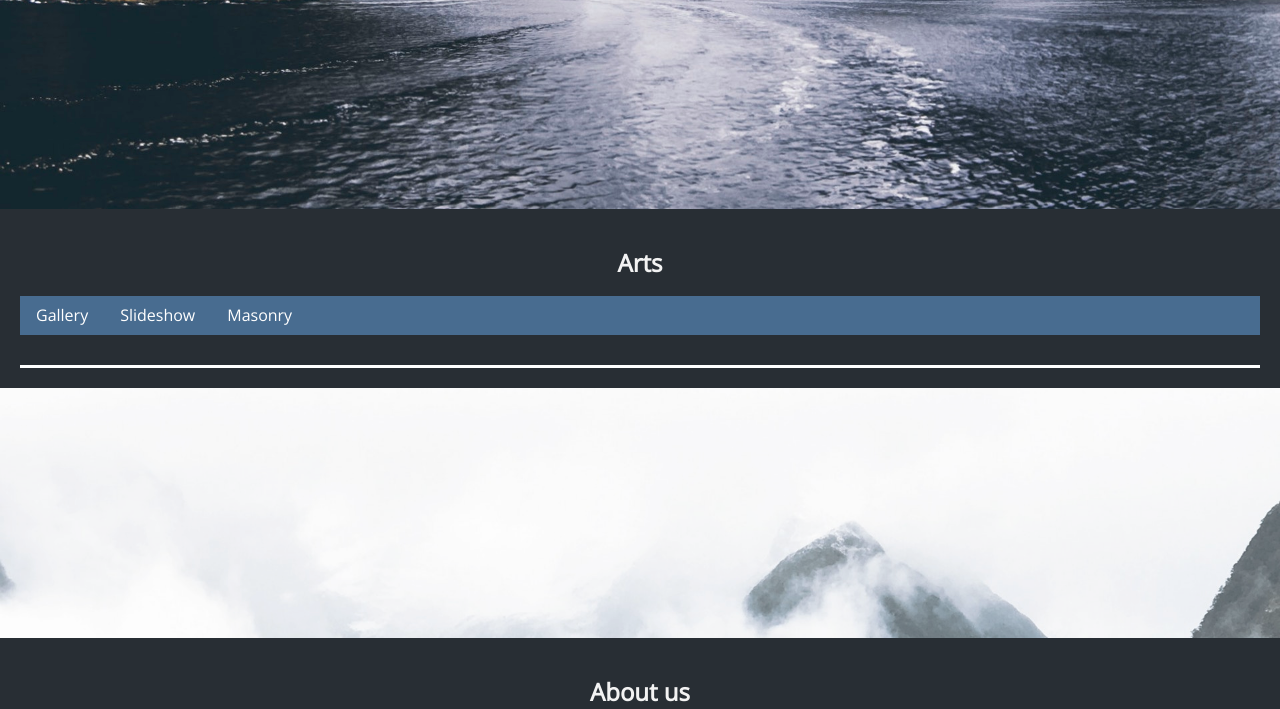
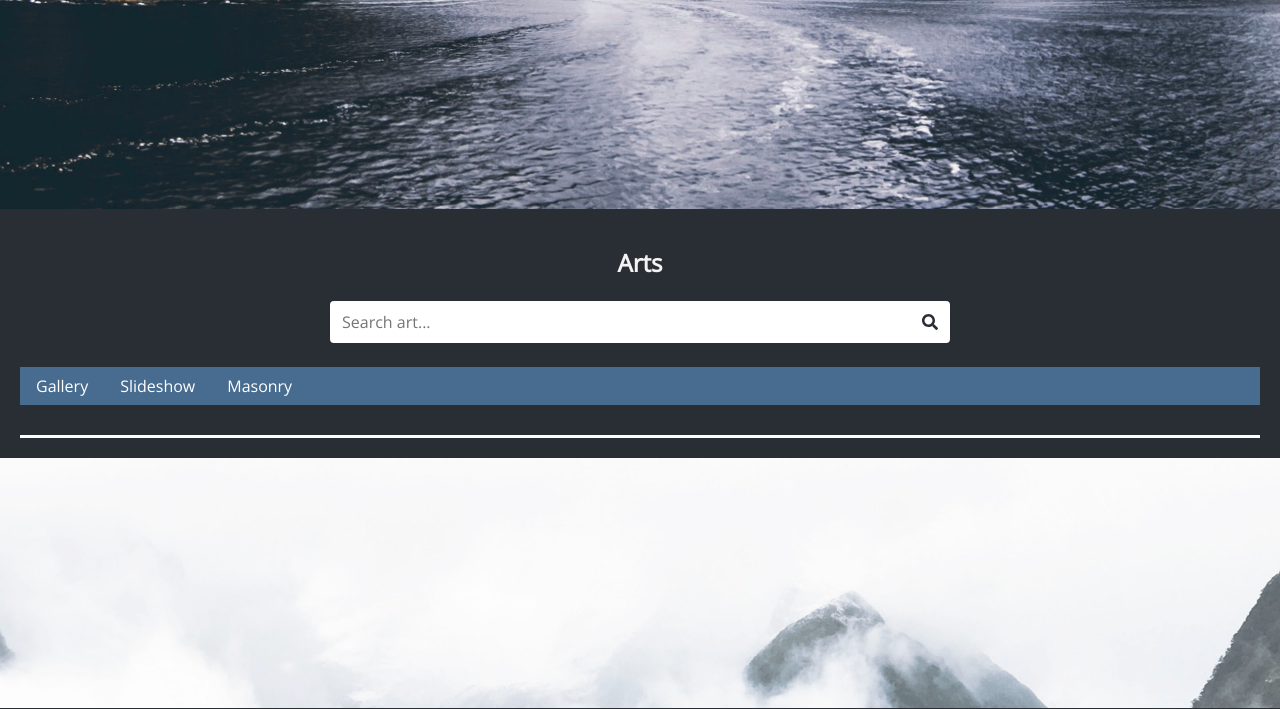
Before and after one commit to ArsenUtepbergenov/-sample-makeup, a website: page public/index.html in a window 1280 px wide. Shown: the part 391-1100 px from the top of the page. Drawn offline with nearby package versions, Linux system fonts and the light colour scheme; some packages are replaced by stand-ins of ours.

Commit message:
add search field, to-up

```diff
--- a/gulpfile.js
+++ b/gulpfile.js
@@ -9,12 +9,12 @@ const paths = {
   index: ['public/index.html']
 };
 
-gulp.task('copy-js', function () {
+gulp.task('copy-js', function() {
   return gulp.src(paths.scripts)
     .pipe(gulp.dest('public/js/'));
 });
 
-gulp.task('js-watch', ['copy-js'], function (done) {
+gulp.task('js-watch', ['copy-js'], function(done) {
   browserSync.reload();
   done();
 });
--- a/public/css/bundle.css
+++ b/public/css/bundle.css
@@ -99,7 +99,6 @@
   right: 15px;
   font-size: 3em;
   color: #ffffff;
-  transition: all 0.3s ease;
   text-align: center;
   border: 2px solid #ffffff;
   border-radius: 50%;
@@ -377,7 +376,6 @@
 .button,
 .button-circle-icon {
   background: none;
-  transition: all 0.3s ease;
   border: 2px solid #ffffff;
   border-radius: 10px;
   color: #ffffff;
@@ -676,6 +674,39 @@
   }
 }
 
+.search-field {
+  position: relative;
+  margin: 1.5em auto;
+}
+
+.search-field-input {
+  box-sizing: border-box;
+  border: none;
+  border-radius: 4px;
+  padding: 12px;
+  width: 100%;
+}
+
+.search-field-button {
+  position: absolute;
+  background: none;
+  border: none;
+  padding: 12px;
+  right: 0;
+  top: 0;
+  color: #282E34;
+}
+
+.search-field-button:hover {
+  color: #ff7d4d;
+}
+
+@media screen and (min-width: 769px) {
+  .search-field {
+    width: 50%;
+  }
+}
+
 body {
   height: 100vh;
   font-family: 'Open Sans', sans-serif;
@@ -692,6 +723,7 @@ a {
   font-family: 'Open Sans', sans-serif;
   outline: 0;
   cursor: pointer;
+  transition: all 0.3s ease;
 }
 
 input,
--- a/public/index.html
+++ b/public/index.html
@@ -8,7 +8,7 @@
   <link href="https://fonts.googleapis.com/css?family=Open+Sans" rel="stylesheet">
   <link rel="stylesheet" href="/css/normalize.css">
   <link rel="stylesheet" href="/css/bundle.css">
-  <title>Sample site</title>
+  <title>Sample makeup</title>
 </head>
 <body>
   <div class="layout">
@@ -31,7 +31,7 @@
       <div class="header-title-wrapper">
         <div class="header-title-bg">
           <img class="logo" src="/assets/logo.png" alt="Logo">
-          <h1 class="header-title">Sample site</h1>
+          <h1 class="header-title">Sample makeup</h1>
         </div>
       </div>
     </header>
@@ -40,6 +40,12 @@
       <!-- Arts -->
       <section class="section arts" id="arts">
         <h2 class="section-title">Arts</h2>
+        <div class="search-field">
+          <input class="search-field-input" type="search" placeholder="Search art..." autofocus required>
+          <button class="search-field-button" type="button">
+            <i class="fas fa-search"></i>
+          </button>
+        </div>
         <div class="tabs">
           <div class="tabs-links" onclick="showTab(event)">
             <button class="button tab" type="button" name="gallery">Gallery</button>
--- a/src/scss/_variables.scss
+++ b/src/scss/_variables.scss
@@ -20,6 +20,8 @@ $large: 1441px;
 // parallax
 $height-parallax: 250px;
 // elements
+// input
+$padding-input: 12px;
 // card-profile
 $color-card-architector: rgba(76, 66, 95, 0.7);
 $color-card-architector-hover: #5f4d7b;
--- a/src/scss/base.scss
+++ b/src/scss/base.scss
@@ -19,6 +19,7 @@ button, a {
   font-family: 'Open Sans', sans-serif;
   outline: 0;
   cursor: pointer;
+  transition: all 0.3s ease;
 }
 
 input, textarea {
--- a/src/scss/modules/_button.scss
+++ b/src/scss/modules/_button.scss
@@ -1,6 +1,5 @@
 .button-template {
   background: none;
-  transition: all 0.3s ease;
   @include border-solid(2px, $color-white, 10px);
   color: $color-white;
 }
--- a/src/scss/modules/_form.scss
+++ b/src/scss/modules/_form.scss
@@ -9,7 +9,7 @@
 
   &-input, &-textarea {
     border: none;
-    padding: 12px;
+    padding: $padding-input;
     box-sizing: border-box;
   }
 
--- a/src/scss/modules/_modal.scss
+++ b/src/scss/modules/_modal.scss
@@ -33,7 +33,6 @@
     right: 15px;
     font-size: 3em;
     color: $color-white;
-    transition: all 0.3s ease;
     text-align: center;
     @include border-solid(2px, $color-white, 50%);
     width: 50px;
--- a/src/scss/modules/_modules.scss
+++ b/src/scss/modules/_modules.scss
@@ -12,3 +12,4 @@
 @import "form.scss";
 @import "tabs.scss";
 @import "carousel.scss";
+@import "search-field.scss";
--- /dev/null
+++ b/src/scss/modules/_search-field.scss
@@ -0,0 +1,30 @@
+.search-field {
+  position: relative;
+  margin: 1.5em auto;
+
+  &-input {
+    box-sizing: border-box;
+    border: none;
+    border-radius: 4px;
+    padding: $padding-input;
+    width: 100%;
+  }
+
+  &-button {
+    position: absolute;
+    background: none;
+    border: none;
+    padding: $padding-input;
+    right: 0;
+    top: 0;
+    color: $color-section;
+  }
+
+  &-button:hover {
+    color: $color-orange;
+  }
+
+  @media screen and (min-width: $tablet) {
+    width: 50%;
+  }
+}
```
Lines whose indentation alone changed are shown as unchanged.
